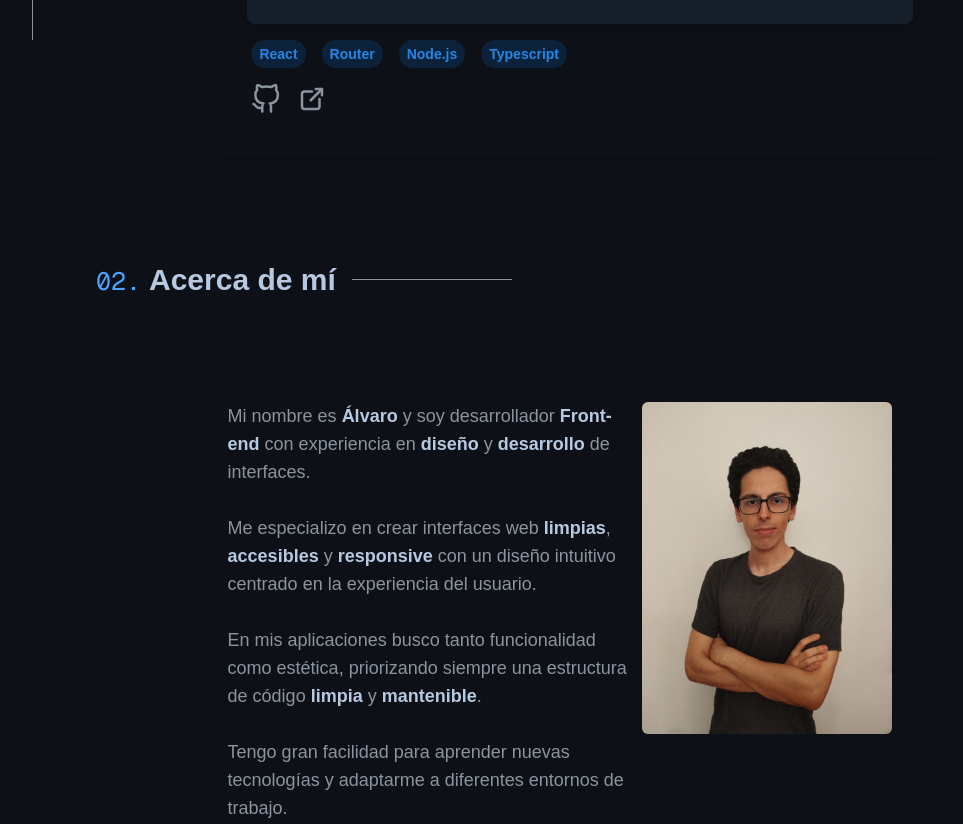
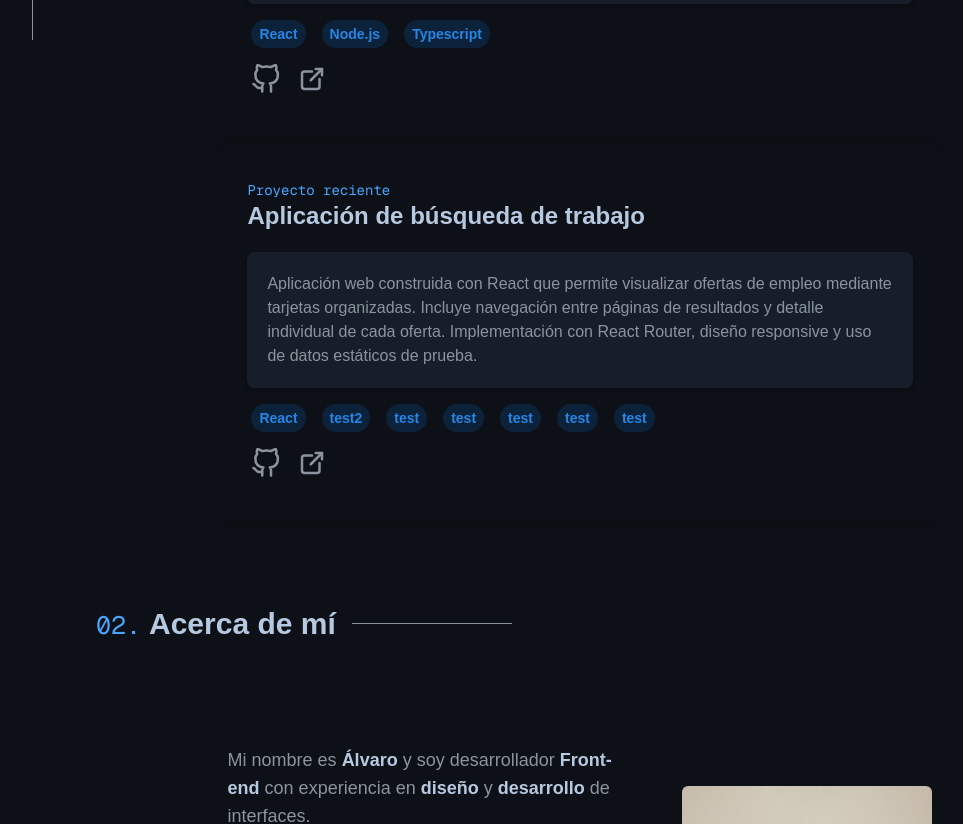
Before and after one commit to AllwarsGIT/portfolio-react, a Next.js app: page / in a window 1280 px wide. Shown: the part 760-1584 px from the top of the page, without its empty margins (60-1023 px from the left). Built offline with nearby package versions, Linux system fonts and the light colour scheme.

Commit message:
Intersection observer hook and full integration in all components

```diff
--- a/src/app/globals.css
+++ b/src/app/globals.css
@@ -1,13 +1,17 @@
 @import "tailwindcss";
 
 :root {
-  --background: #ffffff;
-  --foreground: #171717;
+  /* --background: #ffffff; */
+  /* --foreground: #171717; */
+  background:  #0D1117;
+
 }
 
+
+
 @theme inline {
-  --color-background: var(--background);
-  --color-foreground: var(--foreground);
+  /* --color-background: var(--background); */
+  /* --color-foreground: var(--foreground); */
   --font-sans: var(--font-geist-sans);
   --font-mono: var(--font-geist-mono);
 
@@ -43,13 +47,13 @@
 
 @media (prefers-color-scheme: dark) {
   :root {
-    --background: #0a0a0a;
+    /* --background: #0a0a0a; */
     --foreground: #ededed;
   }
 }
 
 body {
-  background: var(--background);
+  /* background: var(--background); */
   color: var(--foreground);
   font-family: Arial, Helvetica, sans-serif;
 }
--- a/src/app/layout.tsx
+++ b/src/app/layout.tsx
@@ -24,8 +24,9 @@ export default function RootLayout({
   children: React.ReactNode;
 }>) {
   return (
-    <html lang="es">
+    <html lang="es" >
       <body
+
         className={`${geistSans.variable} ${geistMono.variable} antialiased`}
       >
         <Header />
--- a/src/components/AboutMe.tsx
+++ b/src/components/AboutMe.tsx
@@ -1,20 +1,28 @@
-
+"use client"
 import Image from 'next/image'
 import React from 'react'
 import TechBadgeAboutMe from './TechBadgeAboutMe'
+import { useIntersectionObserver } from '../hooks/useIntersectionObserver';
+
 
 function AboutMe() {
+
+  const { elementRef: titleRef, isIntersecting: isTitleVisible } = useIntersectionObserver({ threshold: 0.1 });
+  const { elementRef: textRef, isIntersecting: isTextVisible } = useIntersectionObserver({ threshold: 0.1 });
+  const { elementRef: imageRef, isIntersecting: isImageVisible } = useIntersectionObserver({ threshold: 0.1 });
+
   return (
     <section id="aboutme" className="bg-blackPrimary flex justify-center items-center pb-15">
       <div className="mx-auto px-4 text-left w-full max-w-[1500px] ">
-          <div className="flex items-baseline justify-center md:justify-start md:mx-30 my-15 p-5 max-w-[500px]">
+          <div className={`flex items-baseline justify-center md:justify-start md:mx-30 my-15 p-5 max-w-[500px] ${isTitleVisible ? 'opacity-100 translate-0' : 'opacity-0 -translate-x-20'} transition-all ease-in-out duration-1000`}
+          ref={titleRef}>
               <span className="text-bluePrimary number-responsive font-mono mr-2 md:text-left">02.</span>
               <h2 className="text-grayPrimary  font-bold  header-responsive">Acerca de mí</h2>
               <div className=" hidden md:block bg-graySecondary h-[1px] w-40 ml-4 self-center" />
           </div>
 
-          <div className="flex  md:mx-30 flex-col md:flex-row items-center md:items-start justify-center text-center s p-5">
-            <div className="md:w-3/7 text-base md:text-lg">
+          <div className="flex  md:mx-30 flex-col md:flex-row items-center md:items-start justify-center text-center p-5">
+            <div className={`md:w-3/7 text-base md:text-lg ${isTextVisible ? 'opacity-100 translate-0' : 'opacity-0 translate-y-20'} transition-all ease-in-out duration-900`} ref={textRef}>
               <p className="text-graySecondary text-left ">
                 Mi nombre es <span className="text-grayPrimary font-bold">Álvaro</span> y soy desarrollador <span className="text-grayPrimary font-bold">Front-end</span> con experiencia en <span className="text-grayPrimary font-bold">diseño</span> y <span className="text-grayPrimary font-bold">desarrollo</span> de interfaces.
               </p>
@@ -56,7 +64,7 @@ function AboutMe() {
               </ul>
 
             </div>
-            <div className="flex m-8 md:mr-10 md:m-0 justify-center p-0 items-center">
+            <div className={`flex m-8  md:m-0 md:pt-10 md:pl-10 justify-center p-0 items-center ${isImageVisible ? 'opacity-100 translate-0' : 'opacity-0 translate-x-20'} transition-all ease-in-out duration-1000`} ref={imageRef}>
               <Image
                 className="rounded-md"
                 src="/AlvaroLinkedin.png"
--- a/src/components/Header.tsx
+++ b/src/components/Header.tsx
@@ -3,13 +3,15 @@ import React from 'react'
 import { useState } from 'react'
 import { CiMenuBurger } from "react-icons/ci";
 import { RxCross1 } from "react-icons/rx";
+import { useIntersectionObserver } from '../hooks/useIntersectionObserver';
+
 
 
 function Header() {
 
   const [isOpen, setIsOpen] = useState(false);
 
-const handleMenuClick = (id: string) => {
+  const handleMenuClick = (id: string) => {
   const element = document.getElementById(id);
   const header = document.querySelector("header");
 
@@ -23,13 +25,18 @@ const handleMenuClick = (id: string) => {
   setIsOpen(false);
 };
 
+    const { elementRef, isIntersecting } = useIntersectionObserver({
+        threshold: 0.10,
+    });
 
 
 
   return (
 
-    <header className="bg-card  sticky top-0 px-10 left-0 w-full flex  items-center z-10">
-      <nav className="text-graySecondary flex items-center py-5  w-full justify-items-center justify-between">
+    <header className={`bg-card  sticky top-0 px-10 left-0 w-full flex  items-center z-10 ${isIntersecting ? 'opacity-100 translate-0' : 'opacity-0 -translate-y-10'} transition-all ease-[cubic-bezier(0.4,0,0.2,1)] duration-1500`} ref={elementRef}>
+      <nav className="text-graySecondary flex items-center py-5  w-full justify-items-center justify-between"
+
+        >
         <a className="font-bold text-lg text-grayPrimary">Álvaro.S</a>
 
 
--- a/src/components/Hero.tsx
+++ b/src/components/Hero.tsx
@@ -1,11 +1,19 @@
+"use client"
 import { FiGithub } from "react-icons/fi";
 import { FaLinkedin } from "react-icons/fa";
+import { useIntersectionObserver } from '../hooks/useIntersectionObserver';
 
 const Hero: React.FC = () => {
+
+  const { elementRef, isIntersecting } = useIntersectionObserver({
+    threshold: 0.05
+  })
+
   return (
     <section className="w-full flex flex-col justify-center items-center  ">
       <div
-      className="bg-blackPrimary relative max-w-[1000px] min-h-[40vh] m-5 md:m-0  flex flex-col justify-center items-start  px-10  "
+      className={`bg-blackPrimary relative max-w-[1000px] min-h-[40vh] m-5 md:m-0  flex flex-col justify-center items-start  px-10 transition-all ease-in-out duration-1000 ${isIntersecting ? 'opacity-100 translate-0' : 'opacity-0 translate-y-12'}`}
+      ref={elementRef}
     >
           <div className="">
             <h1 className="text-bluePrimary font-semibold mb-4 text-base ">
--- a/src/components/ProjectCard.tsx
+++ b/src/components/ProjectCard.tsx
@@ -1,4 +1,4 @@
-
+"use client"
 import React from 'react'
 // import { FaReact } from "react-icons/fa";
 // import { FaNode } from "react-icons/fa";
@@ -7,6 +7,7 @@ import { FiGithub } from "react-icons/fi";
 import { TbExternalLink } from "react-icons/tb";
 import TechBadge from './TechBadge';
 // import Image from 'next/image';
+import { useIntersectionObserver } from '../hooks/useIntersectionObserver';
 
 
 interface ProjectCardProps {
@@ -20,8 +21,17 @@ interface ProjectCardProps {
 
 
 function ProjectCard({title="title", description="description",  last="", githubUrl="" , demoUrl="", techName=[]}: ProjectCardProps) {
+
+    const { elementRef, isIntersecting } = useIntersectionObserver({
+        threshold: 0.10,
+        rootMargin: "0px 0px -50px 0px"
+    });
+
   return (
-    <div className= "md:w-4/7 min-h-[24rem] bg-transparent rounded-lg shadow-lg p-6 flex flex-wrap justify-center items-center m-5 mx-auto">
+    <div
+    className= {`md:w-4/7 min-h-[24rem] bg-transparent rounded-lg shadow-lg p-6 flex flex-wrap justify-center items-center  mx-auto transition-all ease-in-out duration-900  ${isIntersecting ? 'opacity-100  scale-100' : 'opacity-0  scale-85'}`}
+    ref={elementRef}
+    >
         <div className="flex-1 flex flex-col h-full">
             <p className="text-bluePrimary text-sm font-mono">
                 {last}
--- a/src/components/Projects.tsx
+++ b/src/components/Projects.tsx
@@ -1,11 +1,21 @@
+"use client"
 import ProjectCard from './ProjectCard'
 import React from 'react'
+import { useIntersectionObserver } from '../hooks/useIntersectionObserver';
+
 
 function Projects() {
+
+    const { elementRef, isIntersecting } = useIntersectionObserver({
+        threshold: 0.1
+      });
+
   return (
    <section id="projects" className="bg-blackPrimary flex justify-center items-center  ">
-    <div className="mx-auto px-4 text-left max-w-[1500px] ">
-        <div className="flex items-baseline justify-center  md:justify-start md:mx-30 mt-10 p-5 max-w-[500px]">
+    <div className="mx-auto px-4 text-left max-w-[1500px]">
+        <div className={`flex items-baseline justify-center  md:justify-start md:mx-30 mt-10 p-5 max-w-[500px]  ${isIntersecting ? 'opacity-100 translate-0' : 'opacity-0 -translate-x-20'} transition-all ease-in-out duration-900`}
+        ref={elementRef}
+        >
             <span className="text-bluePrimary number-responsive font-mono mr-2 md:text-left">01.</span>
             <h2 className="text-grayPrimary  font-bold  header-responsive ">Mis Proyectos</h2>
             <div className=" hidden md:block bg-graySecondary h-[1px] w-40 ml-4 self-center" />
@@ -13,21 +23,22 @@ function Projects() {
 
         </div>
 
-        <div className="flex flex-col gap-2">
+        <div className="flex flex-col ">
             <ProjectCard
                 githubUrl="https://github.com/AllwarsGIT/job-searching-app-react"
                 demoUrl="https://job-searching-app-react.vercel.app/"
-                techName={["React","Router", "Node.js", "Typescript"]}
+                techName={["React", "Node.js", "Typescript"]}
                 last = "Proyecto reciente"
                 title="Aplicación de búsqueda de trabajo"
                 description="Aplicación web construida con React que permite visualizar ofertas de empleo mediante tarjetas organizadas. Incluye navegación entre páginas de resultados y detalle individual de cada oferta. Implementación con React Router, diseño responsive y uso de datos estáticos de prueba."/>
-            {/* <ProjectCard
+            <ProjectCard
                 githubUrl="https://github.com/AllwarsGIT/job-searching-app-react"
                 demoUrl="https://job-searching-app-react.vercel.app/"
                 techName={["React", "test2", "test", "test", "test", "test", "test"]}
                 last = "Proyecto reciente"
                 title="Aplicación de búsqueda de trabajo"
-                description="Aplicación web construida con React que permite visualizar ofertas de empleo mediante tarjetas organizadas. Incluye navegación entre páginas de resultados y detalle individual de cada oferta. Implementación con React Router, diseño responsive y uso de datos estáticos de prueba."/> */}
+                description="Aplicación web construida con React que permite visualizar ofertas de empleo mediante tarjetas organizadas. Incluye navegación entre páginas de resultados y detalle individual de cada oferta. Implementación con React Router, diseño responsive y uso de datos estáticos de prueba."/>
+
 
         </div>
     </div>
--- a/src/components/SideBar.tsx
+++ b/src/components/SideBar.tsx
@@ -1,10 +1,20 @@
+"use client"
 import { FiGithub } from "react-icons/fi";
 import { FaLinkedin } from "react-icons/fa";
+import { useIntersectionObserver } from '../hooks/useIntersectionObserver';
 import React from "react";
 
 function SideBar() {
+
+  const { elementRef, isIntersecting } = useIntersectionObserver({
+    threshold: 0.1
+  });
+
   return (
-    <div className="hidden md:flex fixed bottom-0 left-20 flex-col items-center space-y-4 text-white z-50">
+    <div
+    className={`hidden md:flex fixed bottom-0 left-20 flex-col items-center space-y-4 text-white z-50 transition-all ease-in-out duration-1700 ${isIntersecting ? 'opacity-100 translate-y-0' : 'opacity-0 translate-y-22'}`}
+    ref={elementRef}
+    >
         <ul className="flex flex-col items-center space-y-4 transition-colors duration-300">
             <li className="hover:text-blueprimary ">
             <a href="https://github.com/AllwarsGIT" target="_blank" rel="noopener noreferrer">
--- a/src/hooks/useIntersectionObserver.tsx
+++ b/src/hooks/useIntersectionObserver.tsx
@@ -1 +1,27 @@
 import { useEffect, useState, useRef } from 'react';
+
+export const useIntersectionObserver = (options = {}) => {
+    const [isIntersecting, setIsIntersecting] = useState(false);
+    const [hasIntersected, setHasIntersected] = useState(false)
+    const elementRef = useRef(null);
+
+    useEffect(() => {
+        const element = elementRef.current;
+        if (!element) return;
+
+        const observer = new IntersectionObserver(([entry]) => {
+            setIsIntersecting(entry.isIntersecting);
+
+            if (entry.isIntersecting && !hasIntersected) {
+                setHasIntersected(true);
+            }
+        }, options);
+
+        observer.observe(element);
+
+        return () => observer.disconnect();
+
+    }, []);
+
+    return { elementRef, isIntersecting, hasIntersected };
+}
```
